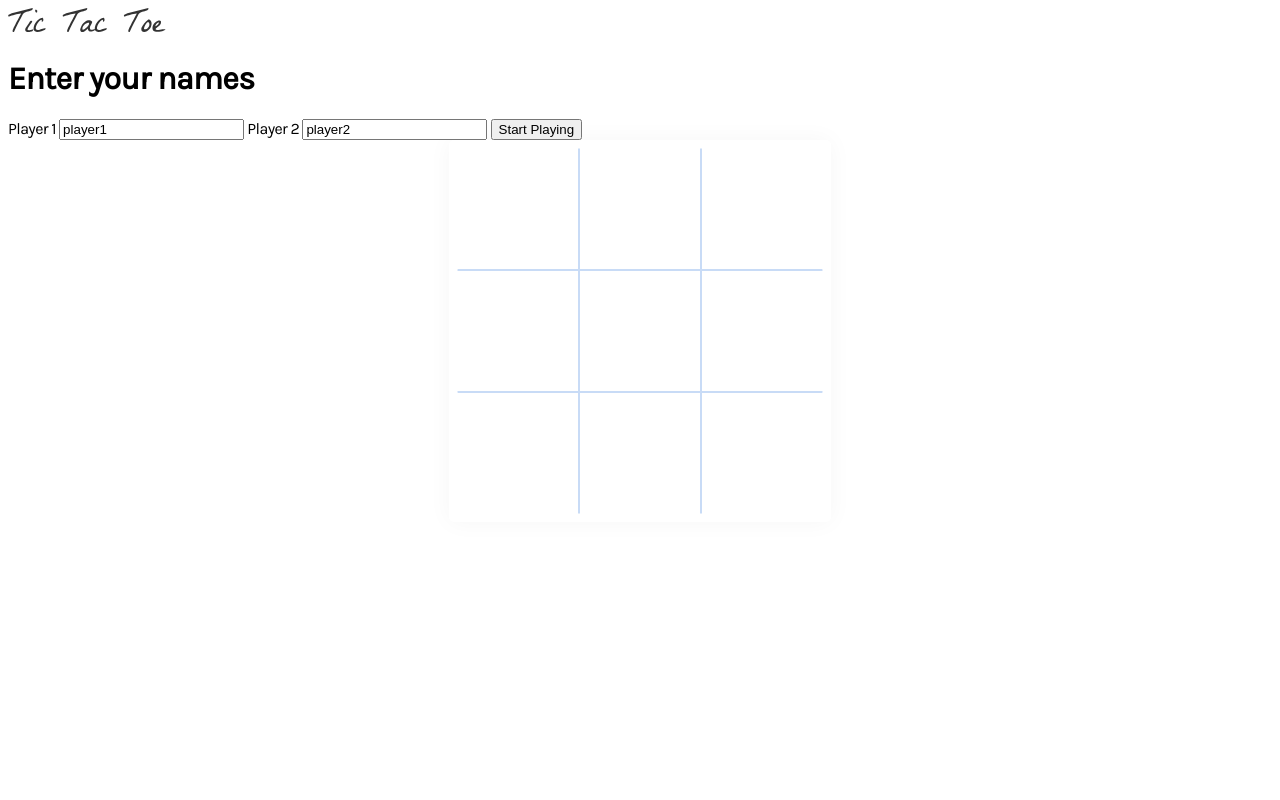
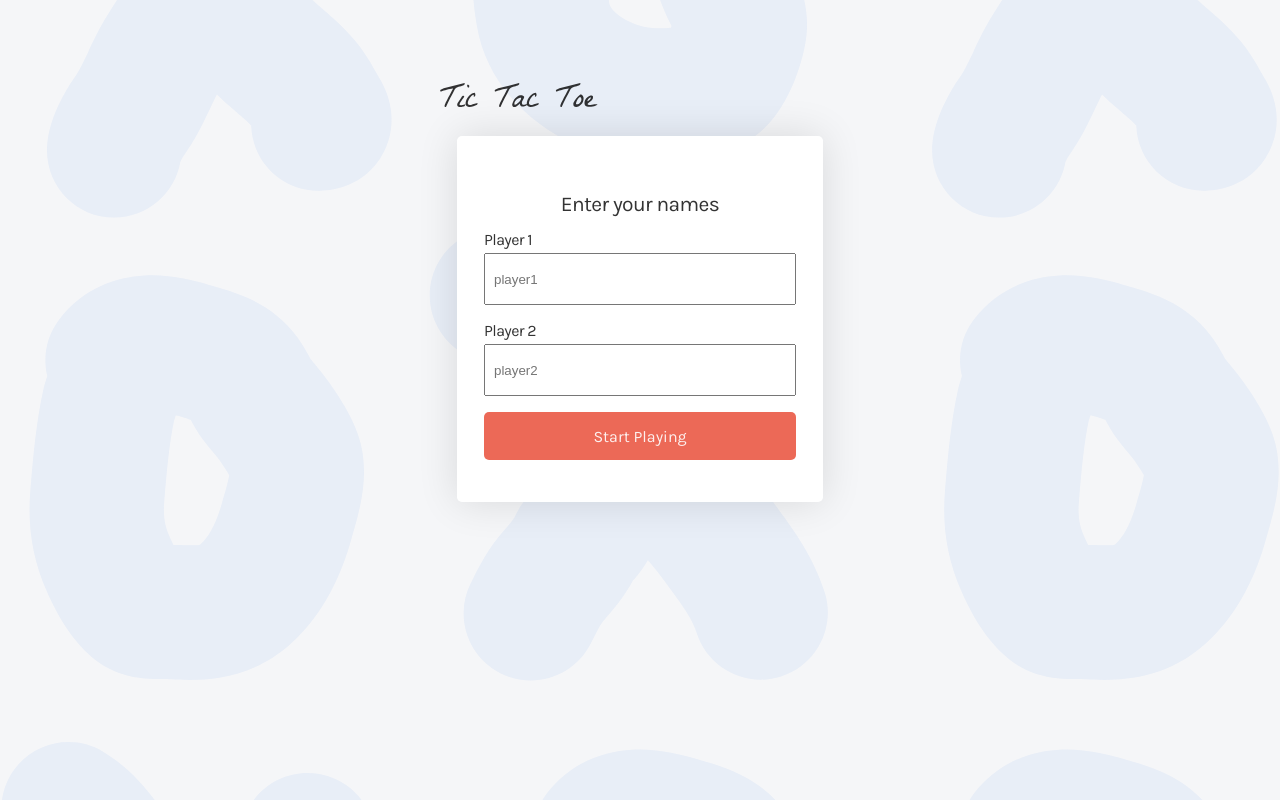
Before and after one commit to awkircher/tictactoe, a plain HTML site: page index.html in a window 1280 px wide. Drawn offline with Linux system fonts and the light colour scheme.

Commit message:
Styling and alternating cursor styles

```diff
--- a/index.html
+++ b/index.html
@@ -14,25 +14,24 @@
             <form>
                 <h1>Enter your names</h1>
                 <label for="player1">Player 1</label>
-                <input type="text" value="player1">
+                <input type="text" placeholder="player1" required>
                 <label for="player2">Player 2</label>
-                <input type="text" value="player2">
+                <input type="text" placeholder="player2" required>
                 <button type="submit">Start Playing</button>
             </form>
         </div>
-        <div id="gameboard">
-            <div data-index="0" class="available cursorX"></div>
-            <div data-index="1" class="available cursorX"></div>
-            <div data-index="2" class="available cursorX"></div>
-            <div data-index="3" class="available cursorX"></div>
-            <div data-index="4" class="available cursorX"></div>
-            <div data-index="5" class="available cursorX"></div>
-            <div data-index="6" class="available cursorX"></div>
-            <div data-index="7" class="available cursorX"></div>
-            <div data-index="8" class="available cursorX"></div>
+        <div id="gameboard" class="hidden">
+            <div data-index="0"></div>
+            <div data-index="1"></div>
+            <div data-index="2"></div>
+            <div data-index="3"></div>
+            <div data-index="4"></div>
+            <div data-index="5"></div>
+            <div data-index="6"></div>
+            <div data-index="7"></div>
+            <div data-index="8"></div>
         </div>
         <div id="currentPlayer"></div>
-        <div id="gameOver"></div>
         <script src="script2.js"></script>
     </body>
 </html>
--- a/script2.js
+++ b/script2.js
@@ -104,21 +104,27 @@ const Board = (function() {
 })();
 
 const View = (function() {
-    const setPlayer = function(marker, player1, player2) {
-        console.log(`you called setPlayer. marker is ${marker}, player1 is ${player1}, player2 is ${player2}`);
+    const setPlayer = function(lastMarker, player1, player2) {
+        console.log(`you called setPlayer. last marker is ${lastMarker}, player1 is ${player1}, player2 is ${player2}`);
         const element = document.querySelector("#currentPlayer");
-        const space = document.querySelectorAll("#gameboard div");
-        if (marker === 'X') {
+        const spaces = document.querySelector("#gameboard");
+        if (lastMarker === null) {
+            spaces.classList.remove("cursorO");
+            spaces.classList.add("cursorX");
             return element.textContent=`It's ${player1.name}'s turn`;
+        } else if (lastMarker === "X") {
+            spaces.classList.remove("cursorX");
+            spaces.classList.add("cursorO");
+            return element.textContent=`It's ${player2.name}'s turn`;
         } else {
-            space.classList.toggle("cursorX");
-            space.classList.toggle("cursorO");
-            return element.textContent=`It's ${player2.name}'s turn`;
+            spaces.classList.remove("cursorO");
+            spaces.classList.add("cursorX");
+            return element.textContent=`It's ${player1.name}'s turn`;
         }
     };
     const gameOver = function(marker, player1, player2) {
         console.log(`you called gameOver. marker is ${marker}`);
-        const element = document.querySelector("#gameOver");
+        const element = document.querySelector("#currentPlayer");
         if (marker == "X") {
             return element.textContent=`Game over! ${player1.name} wins`;
         } else {
@@ -132,37 +138,37 @@ const View = (function() {
                 if (element != "") {
                     space.classList.add(`marker${element}`);
                     space.classList.add('selected');
-                    space.classList.remove("available");
-                } else {
-                    space.classList.add('available');
                 };
             } else if (action == 'clear') {
                 space.classList = "";
-                space.classList.add('available');
             } else { //action == 'disable'
                 space.classList.add('selected');
             }
         });
+        if (action == 'clear') {
+            document.querySelector("#currentPlayer").textContent = "";
+        };
     };
     const toggleVisibility = () => {
         form.classList.toggle('hidden');
         restart.classList.toggle('hidden');
+        boardDom.classList.toggle('hidden');
     }
     const resetForm = () => {
-        form.reset();
+        document.querySelector("#formContainer form").reset();
     }
     return {setPlayer, update, toggleVisibility, resetForm, gameOver};
 });
 
 const game = Game();
 const view = View();
-const form = document.querySelector("#formContainer form");
+const form = document.querySelector("#formContainer");
 const restart = document.querySelector("#restart");
 const boardDom = document.querySelector("#gameboard");
 function setupGame(event) {
     game.start(event);
     view.update('fill', Board.spaces);
-    view.setPlayer('X', game.getPlayer(1), game.getPlayer(2));
+    view.setPlayer(null, game.getPlayer(1), game.getPlayer(2));
     view.toggleVisibility();
 };
 function playTurn(event) {
--- a/styles.css
+++ b/styles.css
@@ -1,25 +1,88 @@
 body {
     font-family: 'Karla', sans-serif;
     letter-spacing: -0.6px;
+    width: 400px;
+    margin: 48px auto;
+    -webkit-font-smoothing: antialiased;
+    background: linear-gradient(360deg, #E0E5EE 0%, rgba(255, 255, 255, 0) 100%), #F5F6F8;
+    background-image: url('images/pattern.svg');
+    background-repeat: no-repeat;
+    background-size: cover;
+    background-attachment: fixed;
+}
+
+header {
+    margin-bottom: 24px;
+}
+
+h1 {
+    text-align: center;
+    font-size: 21px;
+    font-weight: 300;
+}
+
+#formContainer {
+    margin: auto;
+    background: #ffffff;
+    display: flex;
+    box-sizing: border-box;
+    width: 366px;
+    height: 366px;
+    padding: 16px;
+    color: rgba(0,0,0,0.8);
+    border-radius: 5px;
+    box-shadow: 0px 0px 40px rgba(0,0,0,0.12);
+}
+
+#formContainer form {
+    margin: auto;
+}
+
+#formContainer input {
+    display: block;
+    width: 292px;
+    height: 32px;
+    padding: 8px;
+    margin: 4px 0px 16px 0px;
+}
+
+#formContainer button {
+    width: 100%;
+    height: 48px;
+    background-color: #EC6957;
+    font-family: inherit;
+    font-size: 16px;
+    color: rgba(255,255,255,0.9);
+    border: none;
+    border-radius: 5px;
+    box-shadow: none;
+}
+
+#formContainer button:hover {
+    cursor: pointer;
+    background-color: #D15948;
 }
 
 .hidden {
     visibility: hidden;
+    max-height: 0px;
+    max-width: 0px;
 }
 
-.available {
-    cursor: default;
+.hidden div {
+    max-height: 0px;
+    max-width: 0px;
 }
 
-.availableX {
+.cursorX {
     cursor: url('images/markerX.svg'), auto;
 }
 
-.availableO {
+.cursorO {
     cursor: url('images/markerO.svg'), auto;
 }
 
-.selected:hover {
+.selected {
     cursor: not-allowed;
 }
 
@@ -44,7 +107,8 @@ body {
     height: 366px;
     padding: 8px;
     margin: auto;
-    box-shadow: 0px 0px 24px rgba(0,0,0,0.04);
+    background: #ffffff;
+    box-shadow: 0px 0px 40px rgba(0,0,0,0.12);
     border-radius: 5px;
 }
 
```
Also changed, not shown: images/pattern.svg (added).
